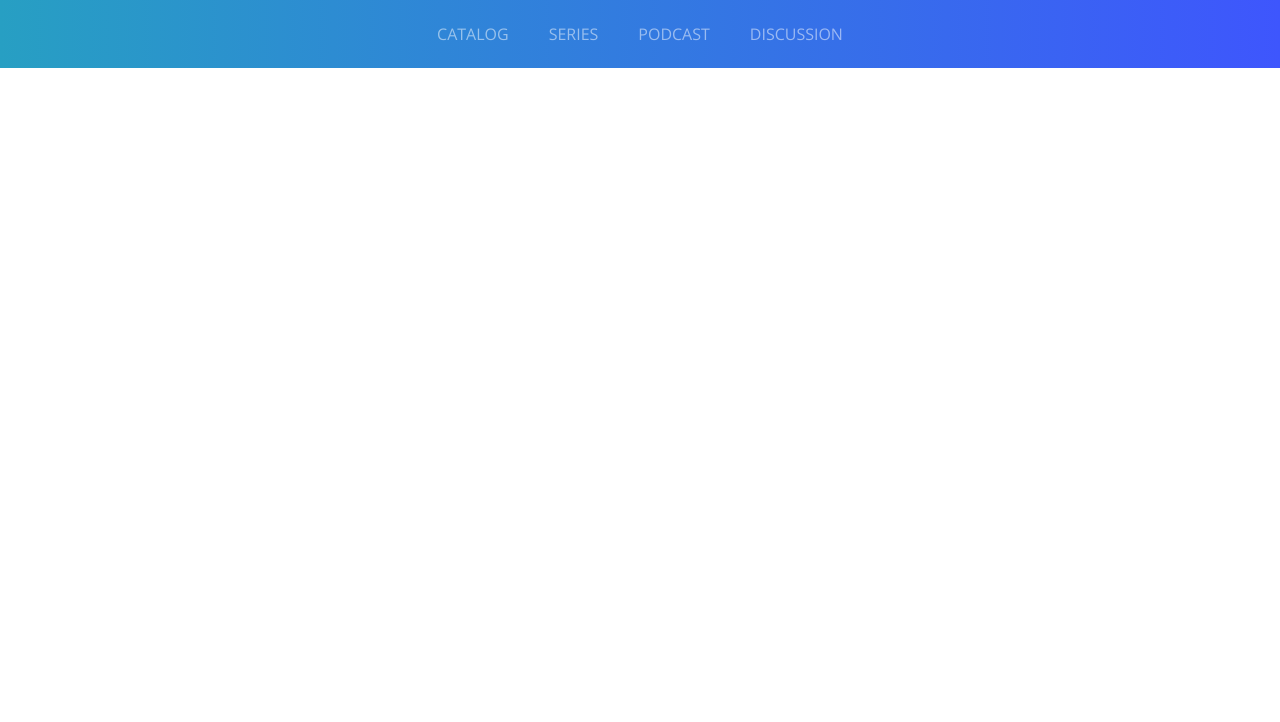
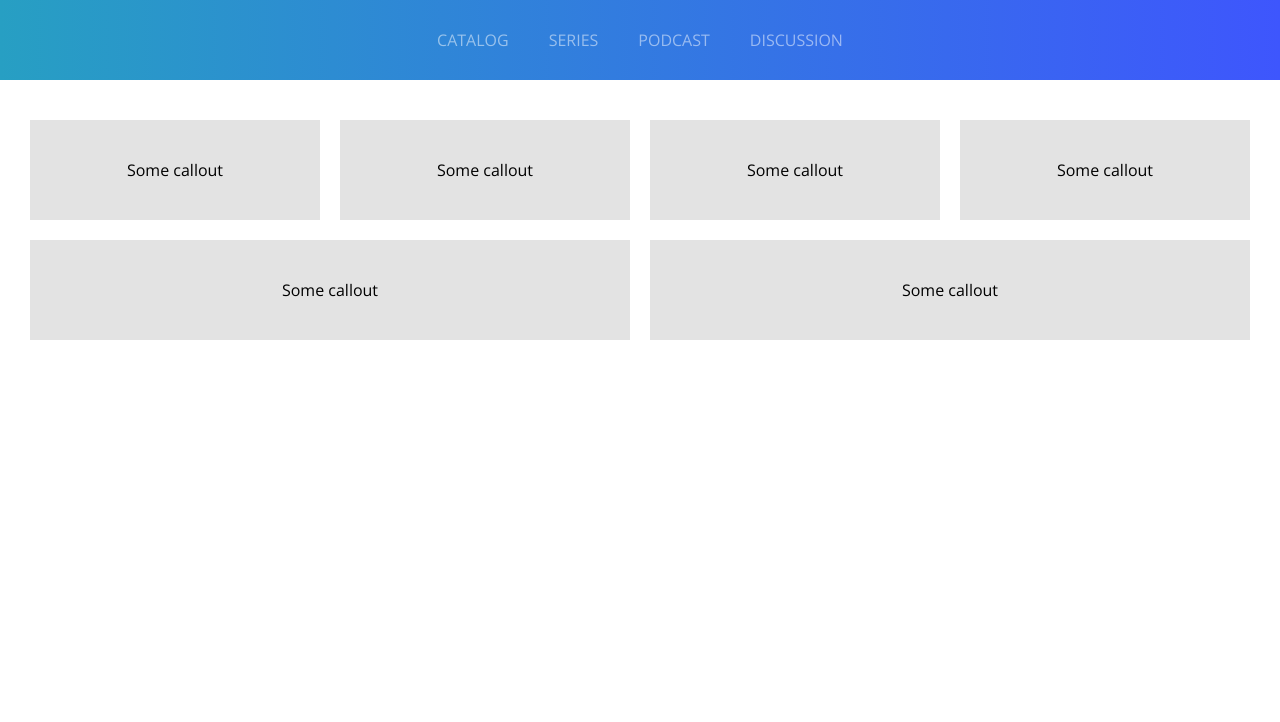
Before and after one commit to kamalahmed/css-practice-projects, a plain HTML site: page index.html in a window 1280 px wide. Shown: the part 78-800 px from the top of the page. Drawn offline with nearby package versions, Linux system fonts and the light colour scheme.

Commit message:
completed flexbox grid

```diff
--- a/index.html
+++ b/index.html
@@ -11,7 +11,7 @@
 
 </head>
 <body>
-    <header >
+    <header class="section">
         <div class="container">
             <div class="header-top">
                 <h1>Kamal</h1>
@@ -27,5 +27,33 @@
         </div>
     </header>
 
+    <div class="section">
+        <div class="conainter">
+            <div class="row">
+                <div class="col">
+                    <div class="box">Some callout</div>
+                </div>
+                <div class="col">
+                    <div class="box">Some callout</div>
+                </div>
+                <div class="col">
+                    <div class="box">Some callout</div>
+                </div>
+                <div class="col">
+                    <div class="box">Some callout</div>
+                </div>
+            </div>
+
+            <div class="row">
+                <div class="col">
+                    <div class="box">Some callout</div>
+                </div>
+                <div class="col">
+                    <div class="box">Some callout</div>
+                </div>
+            </div>
+        </div>
+    </div>
+
 </body>
 </html>
--- /dev/null
+++ b/partials/base.css
@@ -0,0 +1,27 @@
+/* BASE STYLE */
+body{
+    font-family: 'Open Sans', sans-serif;
+}
+
+a {
+    text-decoration: none;
+    color: #222222;
+}
+
+a:hover {
+    text-decoration: underline;
+}
+.section{
+    padding: 30px;
+}
+.flex,
+.row {
+    display: flex;
+    margin-left: -10px;
+    margin-right: -10px;
+}
+
+.col{
+    flex: 1;
+    padding: 10px;
+}
--- /dev/null
+++ b/partials/header.css
@@ -0,0 +1,42 @@
+
+
+/* Header Style */
+header {
+    background: linear-gradient(to right, #279fc3, #3e56fd);
+}
+
+header h1 {
+    margin: 0;
+    font-size: 1.6em;
+}
+
+.container {
+    max-width: 1200px;
+    margin: 0 auto;
+}
+
+.header-top{
+    display: flex;
+    justify-content: space-between;
+    font-weight: bold;
+    color: #fff;
+    padding-bottom: 50px;
+}
+
+.header-top a{
+    color: inherit;
+}
+nav{
+    display: flex;
+    justify-content: center;
+}
+
+nav > a {
+    padding: 0 20px;
+    text-transform: uppercase;
+    color: rgba(255, 255, 255, 0.5);
+}
+nav > a:hover{
+    color: #fff;
+    text-decoration: none;
+}
--- a/style.css
+++ b/style.css
@@ -1,53 +1,12 @@
-body{
-    font-family: 'Open Sans', sans-serif;
-}
+@import './partials/base.css';
+@import './partials/header.css';
 
-a {
-    text-decoration: none;
-    color: #222222;
-}
 
-a:hover {
-    text-decoration: underline;
-}
 
-header {
-    background: linear-gradient(to right, #279fc3, #3e56fd);
-    padding: 1.5em 1em;
-}
-
-header h1 {
-    margin: 0;
-    font-size: 1.6em;
-}
-
-.container {
-    max-width: 1200px;
-    margin: 0 auto;
-}
-
-.header-top{
-    display: flex;
-    justify-content: space-between;
-    font-weight: bold;
-    color: #fff;
-    padding-bottom: 50px;
-}
-
-.header-top a{
-    color: inherit;
-}
-nav{
+.box{
+    background: #e3e3e3;
+    height: 100px;
     display: flex;
     justify-content: center;
+    align-items: center;
 }
-
-nav > a {
-    padding: 0 20px;
-    text-transform: uppercase;
-    color: rgba(255, 255, 255, 0.5);
-}
-nav > a:hover{
-    color: #fff;
-    text-decoration: none;
-}
```
